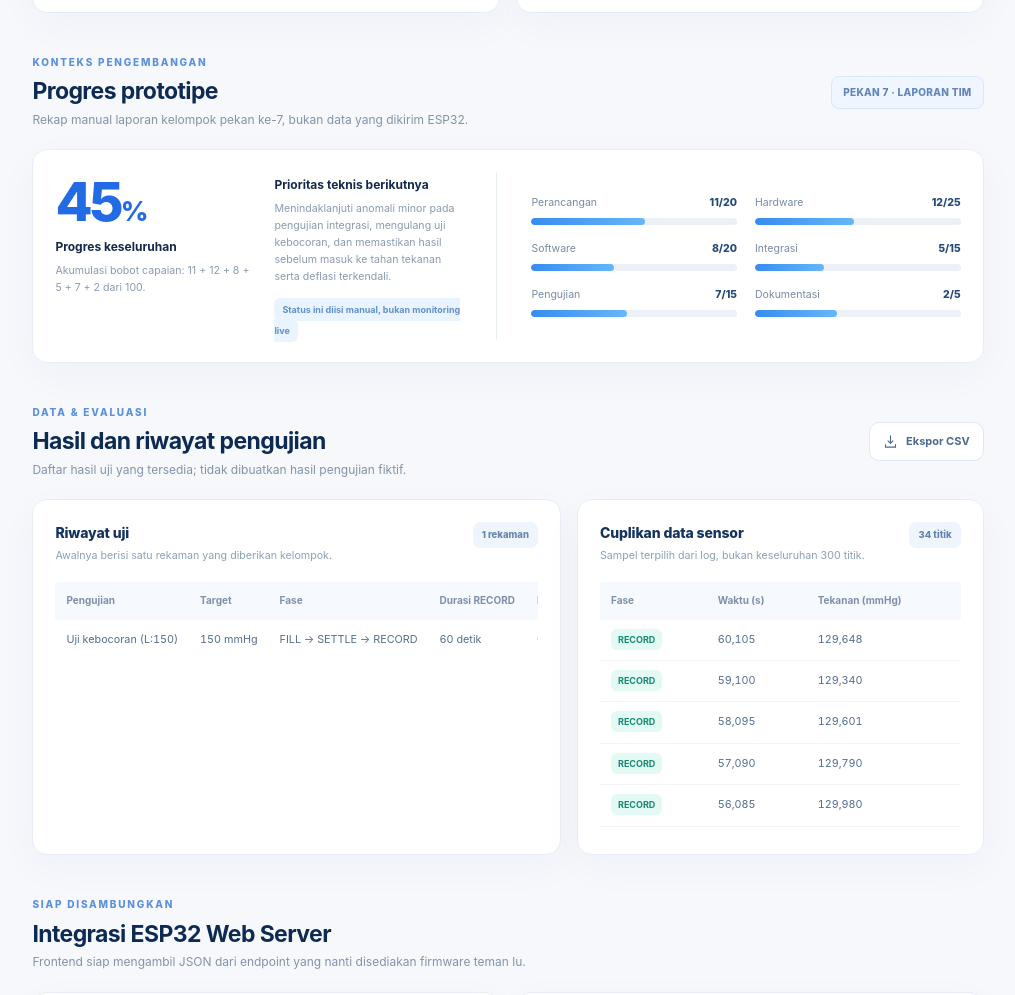
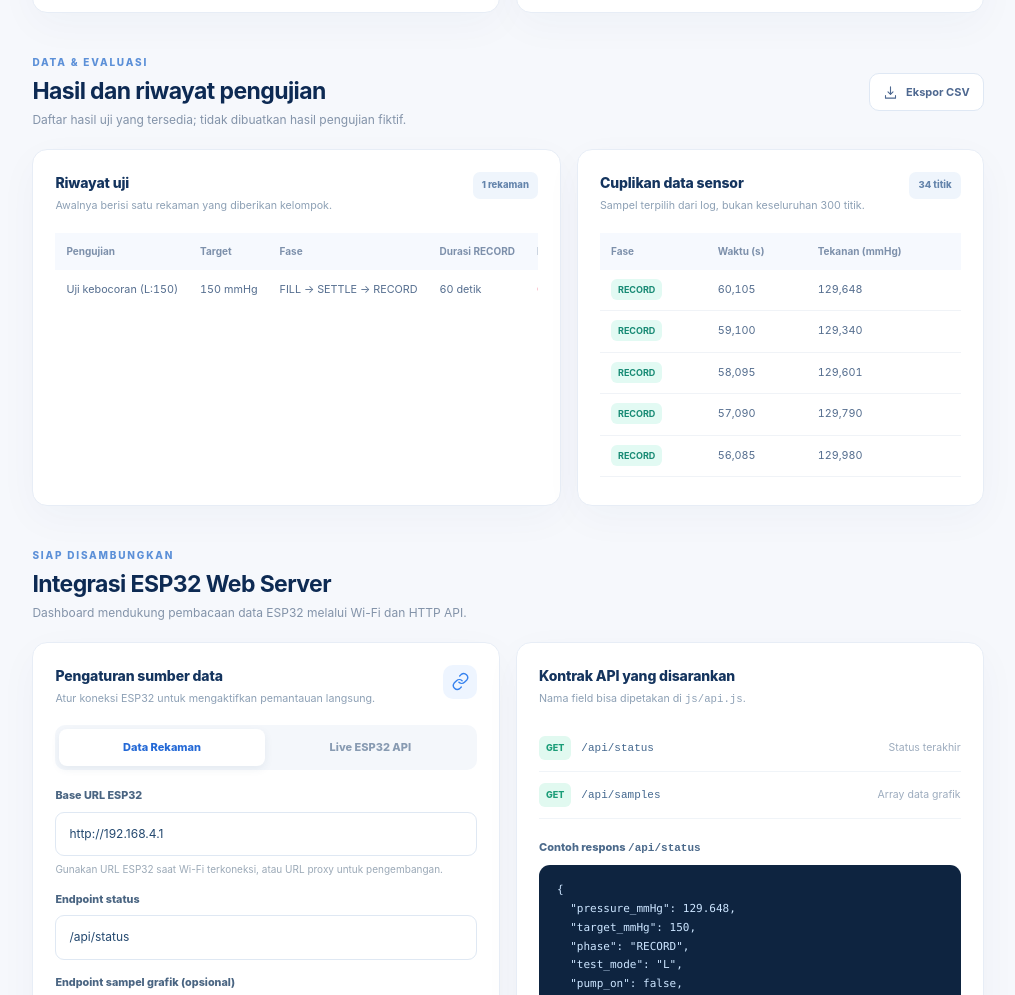
Before and after one commit to Rimordbycai/Prescue, a plain HTML site: page index.html in a window 1280 px wide. Shown: the part 2670-3665 px from the top of the page, without its empty margins (258-1273 px from the left). Drawn offline with Linux system fonts and the light colour scheme.

Commit message:
Remove project progress section and update API information

```diff
--- a/index.html
+++ b/index.html
@@ -142,17 +142,6 @@
           </div>
         </section>
 
-        <section class="section" aria-label="Progres pengembangan kelompok">
-          <div class="section-heading"><div><div class="eyebrow">KONTEKS PENGEMBANGAN</div><h2>Progres prototipe</h2><p>Rekap manual laporan kelompok pekan ke-7, bukan data yang dikirim ESP32.</p></div><span class="source-label">PEKAN 7 · LAPORAN TIM</span></div>
-          <div class="project-progress-panel panel"><div class="progress-intro"><div><span class="progress-big">45<span>%</span></span><strong>Progres keseluruhan</strong><small>Akumulasi bobot capaian: 11 + 12 + 8 + 5 + 7 + 2 dari 100.</small></div><div class="progress-story"><strong>Prioritas teknis berikutnya</strong><p>Menindaklanjuti anomali minor pada pengujian integrasi, mengulang uji kebocoran, dan memastikan hasil sebelum masuk ke tahan tekanan serta deflasi terkendali.</p><span class="progress-tag">Status ini diisi manual, bukan monitoring live</span></div></div><div class="progress-bars">
-            <div><span>Perancangan <b>11/20</b></span><i><em style="width:55%"></em></i></div>
-            <div><span>Hardware <b>12/25</b></span><i><em style="width:48%"></em></i></div>
-            <div><span>Software <b>8/20</b></span><i><em style="width:40%"></em></i></div>
-            <div><span>Integrasi <b>5/15</b></span><i><em style="width:33.333%"></em></i></div>
-            <div><span>Pengujian <b>7/15</b></span><i><em style="width:46.667%"></em></i></div>
-            <div><span>Dokumentasi <b>2/5</b></span><i><em style="width:40%"></em></i></div>
-          </div></div>
-        </section>
 
         <section class="section" id="history">
           <div class="section-heading"><div><div class="eyebrow">DATA & EVALUASI</div><h2>Hasil dan riwayat pengujian</h2><p>Daftar hasil uji yang tersedia; tidak dibuatkan hasil pengujian fiktif.</p></div><button class="button secondary sm" id="exportCsvBtn"><svg class="ico"><use href="#i-download"/></svg> Ekspor CSV</button></div>
@@ -161,8 +150,8 @@
         </section>
 
         <section class="section" id="integration">
-          <div class="section-heading"><div><div class="eyebrow">SIAP DISAMBUNGKAN</div><h2>Integrasi ESP32 Web Server</h2><p>Frontend siap mengambil JSON dari endpoint yang nanti disediakan firmware teman lu.</p></div></div>
-          <div class="integration-grid"><div class="panel connect-panel"><div class="panel-heading"><div><h3>Pengaturan sumber data</h3><p>Tidak perlu edit tampilan saat API teman lu sudah tersedia.</p></div><span class="small-icon-circle"><svg class="ico"><use href="#i-link"/></svg></span></div>
+          <div class="section-heading"><div><div class="eyebrow">SIAP DISAMBUNGKAN</div><h2>Integrasi ESP32 Web Server</h2><p>Dashboard mendukung pembacaan data ESP32 melalui Wi-Fi dan HTTP API.</p></div></div>
+          <div class="integration-grid"><div class="panel connect-panel"><div class="panel-heading"><div><h3>Pengaturan sumber data</h3><p>Atur koneksi ESP32 untuk mengaktifkan pemantauan langsung.</p></div><span class="small-icon-circle"><svg class="ico"><use href="#i-link"/></svg></span></div>
               <div class="mode-switch" role="group" aria-label="Mode sumber data"><button id="modeDemoBtn" class="mode-button selected" type="button">Data Rekaman</button><button id="modeLiveBtn" class="mode-button" type="button">Live ESP32 API</button></div>
               <form id="apiForm" autocomplete="off"><label for="apiBaseUrl">Base URL ESP32</label><input type="url" id="apiBaseUrl" value="http://192.168.4.1" placeholder="http://192.168.4.1" spellcheck="false"><div class="field-help">Gunakan URL ESP32 saat Wi-Fi terkoneksi, atau URL proxy untuk pengembangan.</div><label for="apiStatusPath">Endpoint status</label><input id="apiStatusPath" value="/api/status" placeholder="/api/status" spellcheck="false"><label for="apiSamplesPath">Endpoint sampel grafik (opsional)</label><input id="apiSamplesPath" value="/api/samples" placeholder="/api/samples" spellcheck="false"><div class="form-actions"><button class="button primary" type="submit" id="saveApiBtn">Simpan pengaturan</button><button type="button" class="button secondary" id="testApiBtn"><svg class="ico"><use href="#i-refresh"/></svg> Tes koneksi</button></div><p class="form-feedback" id="apiFeedback" role="status"></p></form>
             </div>
@@ -176,7 +165,7 @@
   "sensor_ok": true,
   "leak_rate_mmHg_min": 8.5736,
   "test_result": "GAGAL"
-}</code></pre><div class="notice small"><svg class="ico"><use href="#i-info"/></svg><div>File firmware yang dikirim sekarang masih memakai <strong>Serial Monitor</strong>, bukan HTTP API. Jadi mode Live perlu endpoint baru dari tim firmware. Kontrol fisik belum diaktifkan pada dashboard ini.</div></div></div></div>
+}</code></pre><div class="notice small"><svg class="ico"><use href="#i-info"/></svg><div>Firmware Wi-Fi menyediakan endpoint monitoring tekanan dan sampel pengujian. Mode Live dapat digunakan setelah firmware berhasil diunggah dan koneksi ESP32 terverifikasi. Kontrol fisik tetap terkunci demi keselamatan.</div></div></div></div>
         </section>
         <footer class="footer"><div><strong>PRESCUE</strong> Prototype NIBP Simulator · Kelompok 18</div><div>Monitoring berbasis data · UI dasar v0.1</div></footer>
       </main>
```
